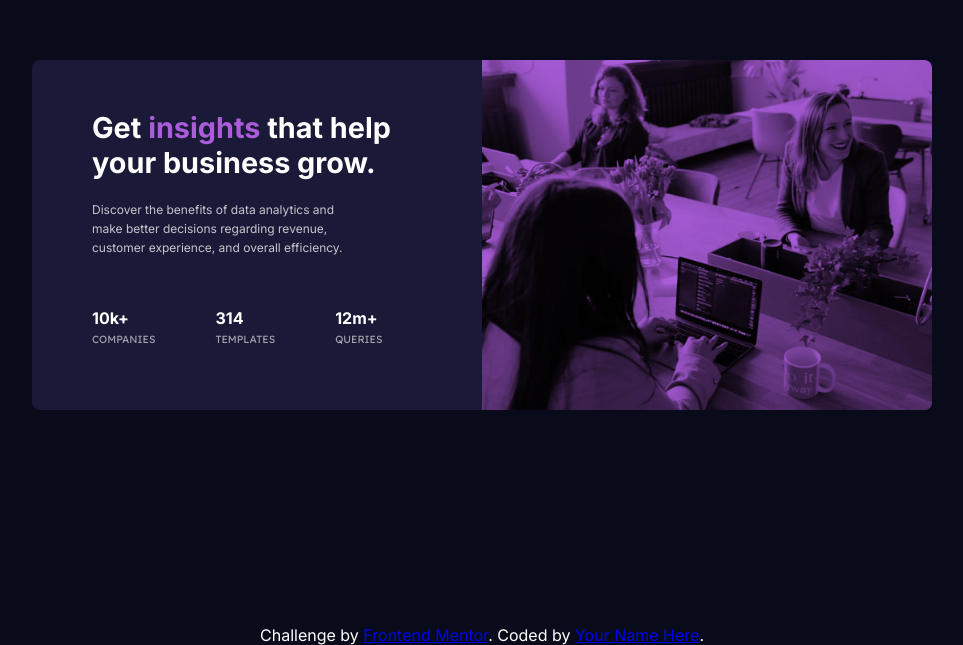
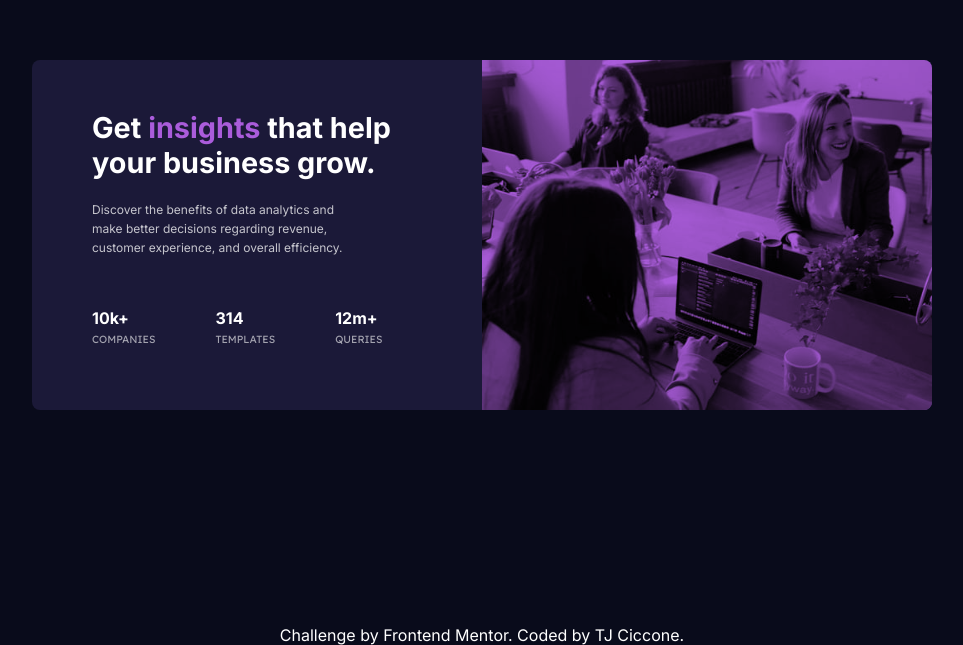
Before and after one commit to teej0103/stats-preview-card-component, a plain HTML site: page index.html in a window 1280 px wide. Shown: the part 155-800 px from the top of the page, without its empty margins (158-1121 px from the left). Drawn offline with Linux system fonts and the light colour scheme.

Commit message:
updated README.md and footer

```diff
--- a/index.html
+++ b/index.html
@@ -29,12 +29,12 @@
       </section>
     </div>
     <div class="right-side">
-      <img src="/images/image-header-desktop.jpg" alt="women sitting at a table" aria-hidden="true">
+      <img src="./images/image-header-desktop.jpg" alt="women sitting at a table" aria-hidden="true">
     </div>
   </main>
   <footer>
     Challenge by <a href="https://www.frontendmentor.io?ref=challenge" target="_blank">Frontend Mentor</a>.
-    Coded by <a href="#">Your Name Here</a>.
+    Coded by <a href="#">TJ Ciccone</a>.
   </footer>
 </body>
 </html>
--- a/styles.css
+++ b/styles.css
@@ -18,6 +18,11 @@ body {
 main,
 footer {
     margin-top: auto;
+}
+
+footer a{
+    text-decoration: none;
+    color: white;
 }
 
 .card {
```
Also changed, not shown: images/desktop-screenshot.png (added), images/mobile-screenshot.png (added), 2 other files.
